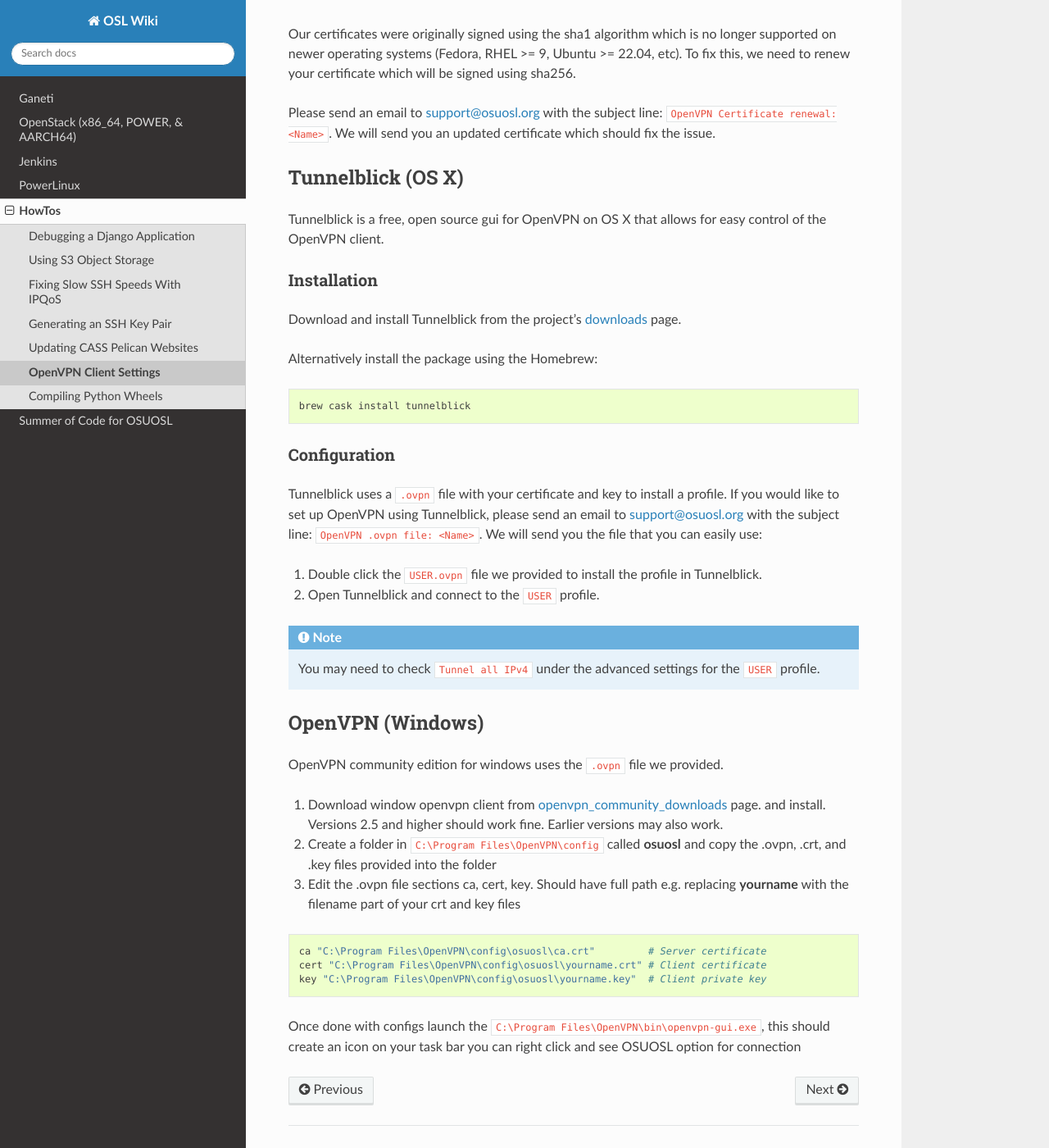
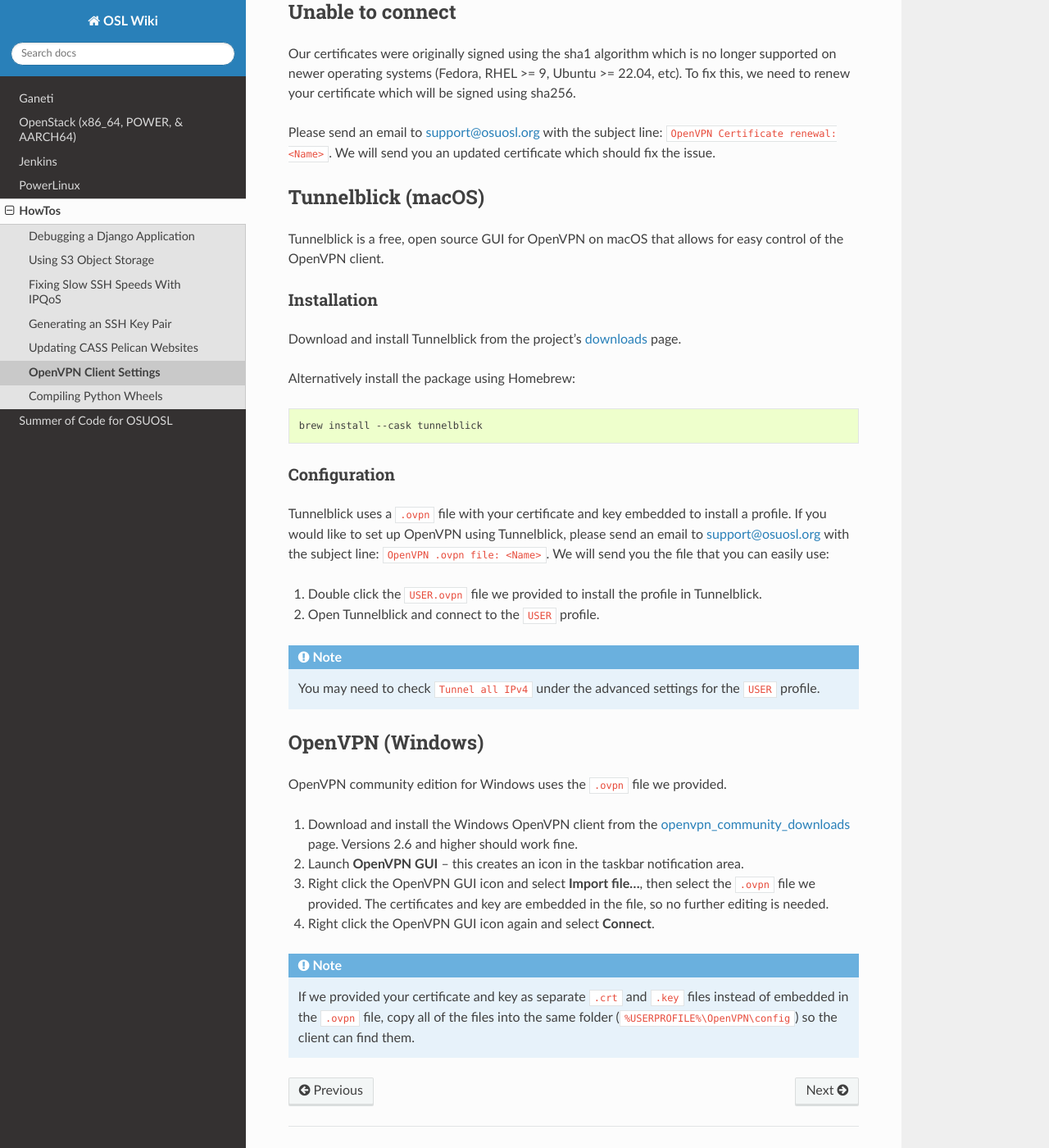
Before and after one commit to osuosl/wiki, a Sphinx documentation site: the page built from source/howtos/vpn_config.rst, in a window 1280 px wide and 1400 px high, scrolled down 3255 px. Shown: the whole window at 82% size. Built offline with Sphinx 7.4.7 and the Read the Docs theme 3.1.0, drawn with Linux system fonts in a browser that asks for light colours; some of the changed text lies outside the part shown.

Commit message:
Update OpenVPN client configuration documentation
- Modernize supported platform list (drop EOL releases, add RHEL 10,
  Debian 13 and Ubuntu 24.04)
- Standardize VPN client IP range to 10.2.*.* in both sections
- Replace yum with dnf for RHEL package instructions
- Update Tunnelblick section for macOS naming and current Homebrew
  cask syntax
- Rewrite Windows section to use the OpenVPN GUI import flow since
  our .ovpn files embed certificates inline
- Fix typos and note CA certificate validity through September 2031

Co-Authored-By: Claude Fable 5 <noreply@anthropic.com>

```diff
--- a/source/howtos/vpn_config.rst
+++ b/source/howtos/vpn_config.rst
@@ -10,10 +10,10 @@ Supported Client Platforms
 
 The following platforms have been tested to work with our server:
 
-- RHEL 7, 8, 9
-- Debian 10, 11, 12
-- Ubuntu 18.04, 20.04, 22.04
-- Mac OS
+- RHEL 8, 9, 10
+- Debian 12, 13
+- Ubuntu 22.04, 24.04
+- macOS
 - Fedora
 - Windows 10, 11
 
@@ -76,8 +77,8 @@ Procedure
   - ``ip a`` -- An IP address should be in the ``10.2.*.*`` range via a ``tun0`` interface.
   - ``ping -c 1 10.0.0.1`` -- You should be able to ping this IP address
 
-Trouble shooting
-~~~~~~~~~~~~~~~~
+Troubleshooting
+~~~~~~~~~~~~~~~
 
 Check the system logs by doing the following:
 
@@ -144,28 +145,28 @@ using sha256.
 Please send an email to support@osuosl.org with the subject line: ``OpenVPN Certificate renewal: <Name>``. We will send
 you an updated certificate which should fix the issue.
 
-Tunnelblick (OS X)
-------------------
+Tunnelblick (macOS)
+-------------------
 
-Tunnelblick is a free, open source gui for OpenVPN on OS X that allows for easy control of the OpenVPN client.
+Tunnelblick is a free, open source GUI for OpenVPN on macOS that allows for easy control of the OpenVPN client.
 
 Installation
 ~~~~~~~~~~~~
 Download and install Tunnelblick from the project's downloads_ page.
 
-Alternatively install the package using the Homebrew:
+Alternatively install the package using Homebrew:
 
 .. code-block:: bash
 
-    brew cask install tunnelblick
+    brew install --cask tunnelblick
 
 Configuration
 ~~~~~~~~~~~~~
-Tunnelblick uses a ``.ovpn`` file with your certificate and key to install a profile. If you would like to set up
-OpenVPN using Tunnelblick, please send an email to support@osuosl.org with the subject line:
+Tunnelblick uses a ``.ovpn`` file with your certificate and key embedded to install a profile. If you would like to
+set up OpenVPN using Tunnelblick, please send an email to support@osuosl.org with the subject line:
 ``OpenVPN .ovpn file: <Name>``. We will send you the file that you can easily use:
 
-#.  Double click  the ``USER.ovpn`` file we provided to install the profile in Tunnelblick.
+#.  Double click the ``USER.ovpn`` file we provided to install the profile in Tunnelblick.
 
 #.  Open Tunnelblick and connect to the ``USER`` profile.
 
@@ -176,24 +177,20 @@ OpenVPN using Tunnelblick, please send an email to support@osuosl.org with the s
 .. _downloads: https://tunnelblick.net/downloads.html
 
 OpenVPN (Windows)
-------------------
+-----------------
 
-OpenVPN community edition for windows uses the ``.ovpn`` file we provided.
+OpenVPN community edition for Windows uses the ``.ovpn`` file we provided.
 
-#. Download window openvpn client from openvpn_community_downloads_ page. and install. Versions 2.5 and higher should
-   work fine. Earlier versions may also work.
-#. Create a folder in ``C:\Program Files\OpenVPN\config`` called **osuosl** and copy the .ovpn, .crt, and .key files
-   provided into the folder
-#. Edit the .ovpn file sections ca, cert, key. Should have full path e.g. replacing **yourname** with the filename part
-   of your crt and key files
+#. Download and install the Windows OpenVPN client from the openvpn_community_downloads_ page. Versions 2.6 and higher
+   should work fine.
+#. Launch **OpenVPN GUI** -- this creates an icon in the taskbar notification area.
+#. Right click the OpenVPN GUI icon and select **Import file...**, then select the ``.ovpn`` file we provided. The
+   certificates and key are embedded in the file, so no further editing is needed.
+#. Right click the OpenVPN GUI icon again and select **Connect**.
 
-.. code-block::
+.. note::
 
-  ca "C:\Program Files\OpenVPN\config\osuosl\ca.crt"         # Server certificate
-  cert "C:\Program Files\OpenVPN\config\osuosl\yourname.crt" # Client certificate
-  key "C:\Program Files\OpenVPN\config\osuosl\yourname.key"  # Client private key
-
-Once done with configs launch the ``C:\Program Files\OpenVPN\bin\openvpn-gui.exe``, this should create an icon on
-your task bar you can right click and see OSUOSL option for connection
+  If we provided your certificate and key as separate ``.crt`` and ``.key`` files instead of embedded in the ``.ovpn``
+  file, copy all of the files into the same folder (``%USERPROFILE%\OpenVPN\config``) so the client can find them.
 
 .. _openvpn_community_downloads: https://openvpn.net/community-downloads/
```
Also changed, not shown: other parts of source/howtos/vpn_config.rst (+8 -7 lines).
